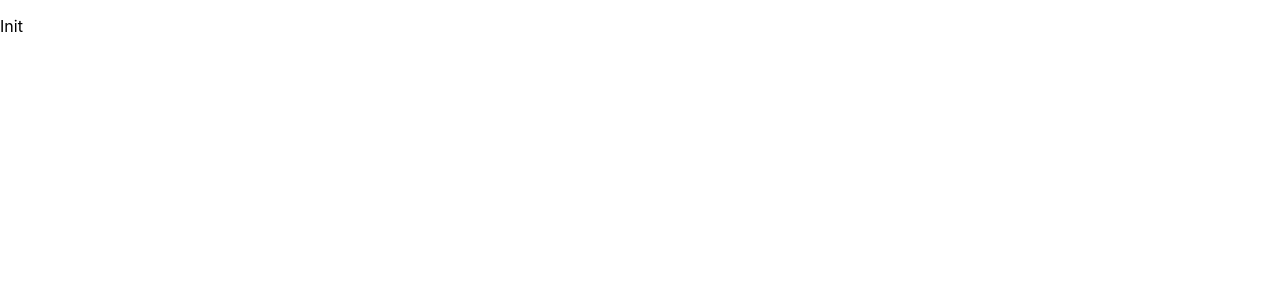
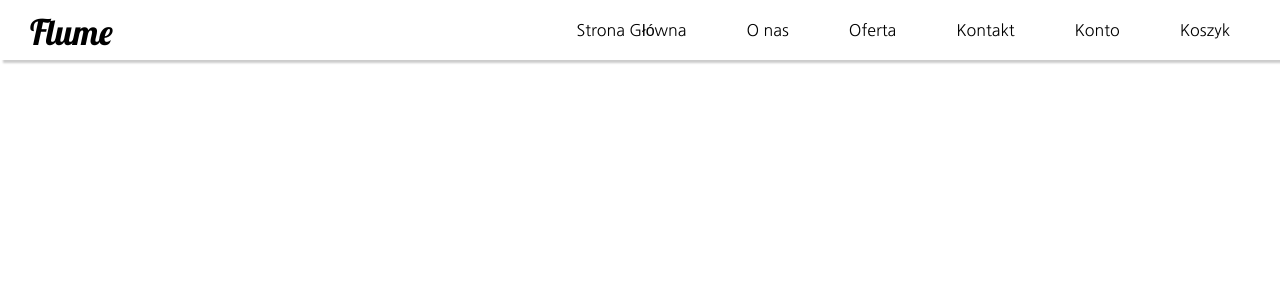
Before and after one commit to mateuszGadecki/Shop, a React (Create React App) app: page / in a window 1280 px wide. Shown: the top 300 px of the page. Built offline with nearby package versions, Linux system fonts and the light colour scheme.

Commit message:
Adding Toolbar

```diff
--- a/src/App.js
+++ b/src/App.js
@@ -4,7 +4,7 @@ import Layout from "./hoc/Layout/Layout";
 
 class App extends Component {
   render() {
-    return <Layout></Layout>;
+    return <Layout />;
   }
 }
 
--- /dev/null
+++ b/src/components/Logo/Logo.js
@@ -0,0 +1,7 @@
+import React from "react";
+
+import classes from "./Logo.module.css";
+
+const logo = (props) => <div className={classes.Logo}>Flume</div>;
+
+export default logo;
--- /dev/null
+++ b/src/components/Logo/Logo.module.css
@@ -0,0 +1,10 @@
+@import url("https://fonts.googleapis.com/css2?family=Lobster&display=swap");
+
+.Logo {
+  font-family: "Lobster", cursive;
+  font-size: 2.2rem;
+  padding: 10px;
+  box-sizing: border-box;
+  height: 100%;
+  cursor: pointer;
+}
--- /dev/null
+++ b/src/components/Navigation/NavigationItems/NavigationItem/NavigationItem.js
@@ -0,0 +1,11 @@
+import React from "react";
+
+import classes from "./NavigationItem.module.css";
+
+const navigationItem = (props) => (
+  <li className={classes.NavigationItem}>
+    <a href="/">{props.children}</a>
+  </li>
+);
+
+export default navigationItem;
--- /dev/null
+++ b/src/components/Navigation/NavigationItems/NavigationItem/NavigationItem.module.css
@@ -0,0 +1,25 @@
+@import url("https://fonts.googleapis.com/css2?family=Nanum+Gothic&display=swap");
+
+.NavigationItem {
+  box-sizing: border-box;
+  display: block;
+  width: auto;
+  margin: 5px 30px;
+}
+
+.NavigationItem a {
+  padding-bottom: 3px;
+  text-decoration: none;
+  color: #000;
+  font-family: "Nanum Gothic", sans-serif;
+  transition: all 0.2s ease-out;
+  background-image: linear-gradient(dodgerblue, dodgerblue);
+  background-size: 0 2px, auto;
+  background-repeat: no-repeat;
+  background-position: center bottom;
+}
+
+.NavigationItem a:hover,
+.NavigationItem a:active {
+  background-size: 100% 2px, auto;
+}
--- /dev/null
+++ b/src/components/Navigation/NavigationItems/NavigationItems.js
@@ -0,0 +1,17 @@
+import React from "react";
+
+import classes from "./NavigationItems.module.css";
+import NavigationItem from "./NavigationItem/NavigationItem";
+
+const navigationItems = (props) => (
+  <ul className={classes.NavigationItems}>
+    <NavigationItem>Strona Główna</NavigationItem>
+    <NavigationItem>O nas</NavigationItem>
+    <NavigationItem>Oferta</NavigationItem>
+    <NavigationItem>Kontakt</NavigationItem>
+    <NavigationItem>Konto</NavigationItem>
+    <NavigationItem>Koszyk</NavigationItem>
+  </ul>
+);
+
+export default navigationItems;
--- /dev/null
+++ b/src/components/Navigation/NavigationItems/NavigationItems.module.css
@@ -0,0 +1,10 @@
+.NavigationItems {
+  list-style: none;
+  display: flex;
+  flex-flow: row;
+  align-items: center;
+  justify-content: flex-end;
+  height: 100%;
+  margin: 0;
+  padding: 0;
+}
--- /dev/null
+++ b/src/components/Navigation/Toolbar/Toolbar.js
@@ -0,0 +1,18 @@
+import React from "react";
+
+import classes from "./Toolbar.module.css";
+import Logo from "../../Logo/Logo";
+import NavigationItems from "../NavigationItems/NavigationItems";
+
+const toolbar = (props) => (
+  <header className={classes.Toolbar}>
+    <div>
+      <Logo />
+    </div>
+    <nav>
+      <NavigationItems />
+    </nav>
+  </header>
+);
+
+export default toolbar;
--- /dev/null
+++ b/src/components/Navigation/Toolbar/Toolbar.module.css
@@ -0,0 +1,16 @@
+.Toolbar {
+  width: 100%;
+  height: 60px;
+  box-sizing: border-box;
+  top: 0;
+  left: 0;
+  padding: 0 20px;
+  display: flex;
+
+  box-shadow: 3px 3px 2px #ccc;
+}
+
+.Toolbar nav {
+  height: 100%;
+  width: 100%;
+}
--- /dev/null
+++ b/src/hoc/Aux/Aux.js
@@ -0,0 +1,3 @@
+const aux = (props) => props.children;
+
+export default aux;
--- a/src/hoc/Layout/Layout.js
+++ b/src/hoc/Layout/Layout.js
@@ -1,8 +1,10 @@
 import React, { Component } from "react";
+
+import Toolbar from "../../components/Navigation/Toolbar/Toolbar";
 
 class Layout extends Component {
   render() {
-    return <p>Init</p>;
+    return <Toolbar />;
   }
 }
 
```
Also changed, not shown: 1 other file (tests, documents, lock files or other folders).
